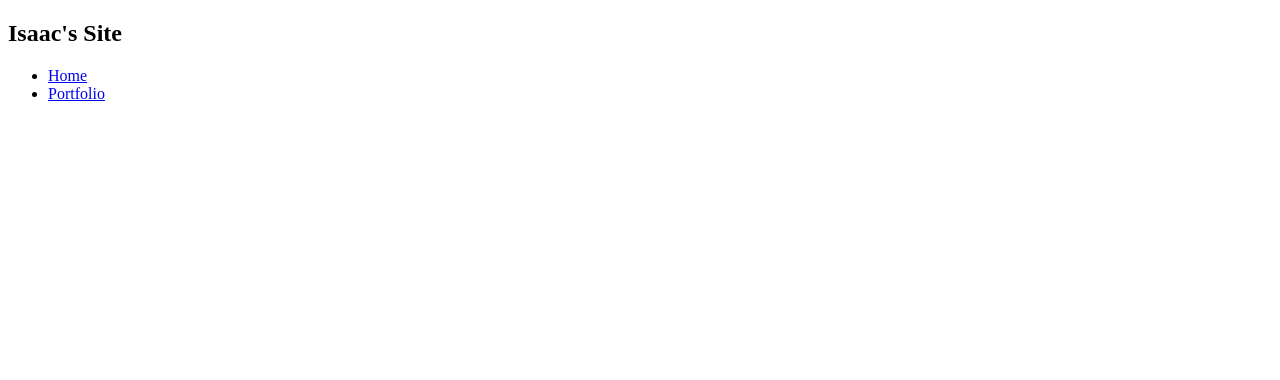
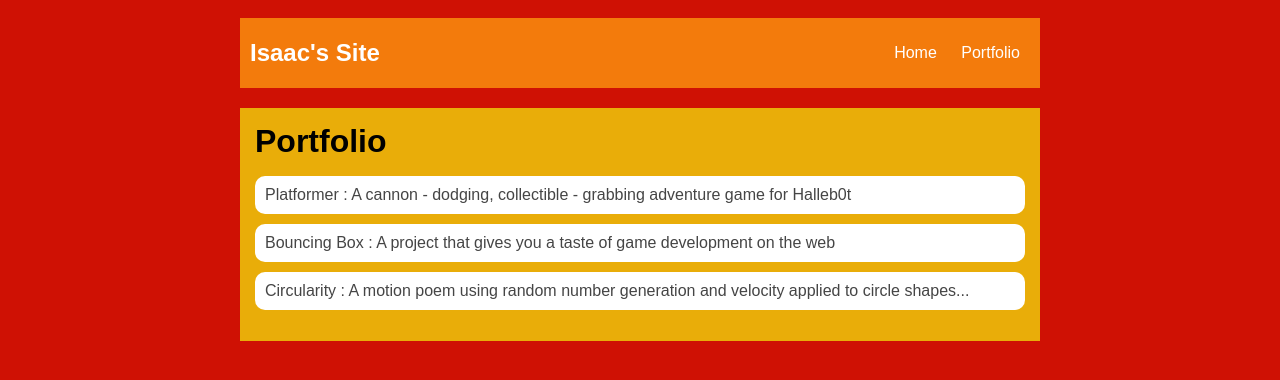
Before and after one commit to IJPolly/IJPolly.github.io, a plain HTML site: page portfolio.html in a window 1280 px wide. Drawn offline with Linux system fonts and the light colour scheme.

Commit message:
Finished portfolio for now

```diff
--- a/portfolio.html
+++ b/portfolio.html
@@ -2,6 +2,85 @@
 <html>
     <head>
         <title> Isaac's Site</title>
+        <style type="text/css">
+            body {
+                background: rgb(207, 17, 4);
+                color: rgb(45, 45, 45);
+                padding: 10px;
+                font-family: arial;
+            }
+            header {
+                font-size: 1.5em;
+                font-weight: bold;
+            }
+
+            #all-contents {
+                max-width: 800px;
+                margin: auto;
+            }
+
+            /* navigation menu */
+            nav {
+                background: rgb(243, 123, 12);
+                margin: 0 auto;
+                margin-bottom: 20px;
+                display: flex;
+                padding: 10px;
+            }
+            h1 {
+                display: flex;
+                align-items: center;
+                color: rgb(255, 255, 255);
+                flex: 1;
+                margin:0;
+            }
+            #nav-ul {
+                list-style-image: none;
+            }
+            .nav-li {
+                display: inline-block;
+                padding: 0 10px;
+            }
+            .nav-a {
+                text-decoration: none;
+                color: #fff;
+            }
+
+            /* main container area beneath menu */
+            main {
+                background: rgb(233, 173, 9);
+                display: flex;
+            }
+            .content {
+                flex: 1;
+                padding: 15px;
+            }
+
+            .content h1 {
+                color: black;
+            }
+
+            #portfolio {
+                list-style-type: none;
+                padding-left: 0;
+            }
+
+            #portfolio li {
+                background: #fff;
+                padding: 10px;
+                border-radius: 10px;
+                margin-bottom: 10px;
+            }
+
+            #portfolio li:hover {
+                background: #eee;
+            }
+
+            #portfolio a {
+                text-decoration: none;
+                color: #454545;
+            }
+        </style>
     </head>
     <body>
         <div id="all-contents">
@@ -9,14 +88,25 @@
                 <h1>Isaac's Site</h1>
                 <ul id="nav-ul">
                     <li class="nav-li">
-                        <a href="index.html">Home</a>
+                        <a class="nav-a" href="index.html">Home</a>
                     </li>
                     <li class="nav-li">
-                        <a href="portfolio.html">Portfolio</a>
+                        <a class="nav-a" href="portfolio.html">Portfolio</a>
                     </li>
                 </ul>
 
             </nav>
+
+            <main>
+                <div class="content">
+                    <h1>Portfolio</h1>
+                    <ul id="portfolio">
+                        <li><a href="projects/platformer/">Platformer : A cannon - dodging, collectible - grabbing adventure game for Halleb0t</a></li>
+                        <li><a href="projects/bouncing-box/">Bouncing Box : A project that gives you a taste of game development on the web </a></li>
+                        <li><a href="projects/circularity/">Circularity : A motion poem using random number generation and velocity applied to circle shapes...</a></li>
+                    </ul>
+                </div>
+            </main>
         </div>
     </body>
 </html>
```
